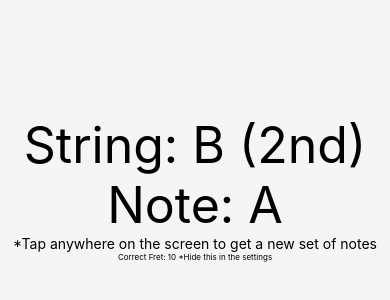
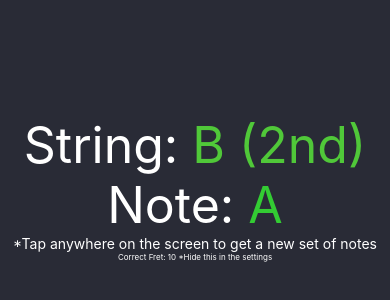
Before and after one commit to Brandon205/guitario, a React Native app: screen / in a window 390 px wide. Shown: the part 234-534 px from the top of the page. Built offline with nearby package versions, Linux system fonts and the light colour scheme.

Commit message:
Changed some styling, added note/string colors

```diff
--- a/components/Notes.js
+++ b/components/Notes.js
@@ -1,25 +1,29 @@
 import React, { useState, useEffect} from 'react'
 import { View, Text, Platform, StyleSheet, Dimensions} from 'react-native'
-// import frets from './components/frets.json';
 const frets = require('./frets.json')
 
 export default function Notes() {
     const [note, setNote] = useState(undefined)
     const [string, setString] = useState(undefined)
+    const [noteColor, setNoteColor] = useState(undefined)
+    const [stringColor, setStringColor] = useState(undefined)
     const [answer, setAnswer] = useState(undefined)
 
     useEffect(() => {
         if (Platform.OS === 'web') {
-            // Register keyboard event here if needed
+            document.addEventListener('keypress', (e) => {
+                if (e.code === 'Space') {
+                    createNote()
+                }
+            })
         }
 
         createNote()
 
         return () => {
-            // Unregister keyboard event here if needed
-            // if (Platform.OS === 'web') {
-            //     // Unregister keyboard event
-            // }
+            if (Platform.OS === 'web') {
+                document.removeEventListener('keypress')
+            }
         }
     }, [])
 
@@ -30,24 +34,31 @@ export default function Notes() {
         switch (tempNote) {
             case "0":
                 setNote("A")
+                setNoteColor('#33CC33')
                 break;
             case "1":
                 setNote("B")
+                setNoteColor('#8EC9FF')
                 break;
             case "2":
                 setNote("C")
+                setNoteColor('#FF0000')
                 break;
             case "3":
                 setNote("D")
+                setNoteColor('#FFFF00')
                 break;
             case "4":
                 setNote("E")
+                setNoteColor('#C3F2FF')
                 break;
             case "5":
                 setNote("F")
+                setNoteColor('#AB0034')
                 break;
             case "6":
                 setNote("G")
+                setNoteColor('#FF7F00')
                 break;
             default:
                 setNote("Uh oh, this should be a note...")
@@ -56,21 +67,27 @@ export default function Notes() {
         switch (tempString) {
             case "0":
                 setString("E (6th)")
+                setStringColor('#D07173')
                 break;
             case "1":
                 setString("A (5th)")
+                setStringColor('#F3F071')
                 break;
             case "2":
                 setString("D (4th)")
+                setStringColor('#1861BF')
                 break;
             case "3":
                 setString("G (3rd)")
+                setStringColor('#F3B54D')
                 break;
             case "4":
                 setString("B (2nd)")
+                setStringColor('#50C839')
                 break;
             case "5":
                 setString("e (1st)")
+                setStringColor('#CF27C4')
                 break;
             default:
                 setString("Uh oh, this should be a string...")
@@ -81,9 +98,9 @@ export default function Notes() {
 
     return (
         <View style={styles.container} onTouchStart={() => createNote()}>
-            <Text style={styles.noteText}>String: {string}</Text>
-            <Text style={styles.noteText}>Note: {note}</Text>
-            <Text style={{color: 'black'}}>*Tap anywhere on the screen to get a new set of notes</Text>
+            <Text style={styles.noteText}>String: <Text style={{color: stringColor}}>{string}</Text></Text>
+            <Text style={styles.noteText}>Note: <Text style={{color: noteColor}}>{note}</Text></Text>
+            <Text style={{color: 'white'}}>*Tap anywhere on the screen to get a new set of notes</Text>
             <Text style={styles.answer}>Correct Fret: {answer} *Hide this in the settings</Text>
         </View>
     )
@@ -95,15 +112,16 @@ const styles = StyleSheet.create({
         display: 'flex',
         justifyContent: 'center',
         alignItems: 'center',
-        backgroundColor: 'whitesmoke',
+        backgroundColor: '#292B36',
         width: Dimensions.get('window').width,
         height: Dimensions.get('window').height
     },
     noteText: {
         fontSize: 50,
-        color: 'black'
+        color: 'white'
     },
     answer: {
-        fontSize: 8
+        fontSize: 8,
+        color: 'white'
     }
 })
```
